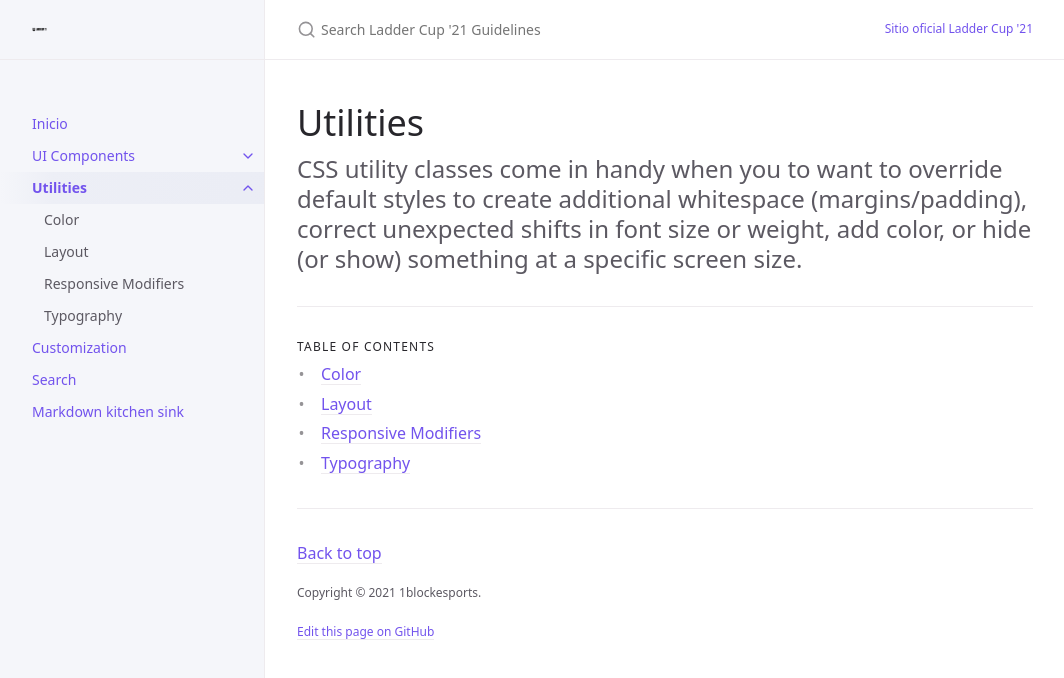
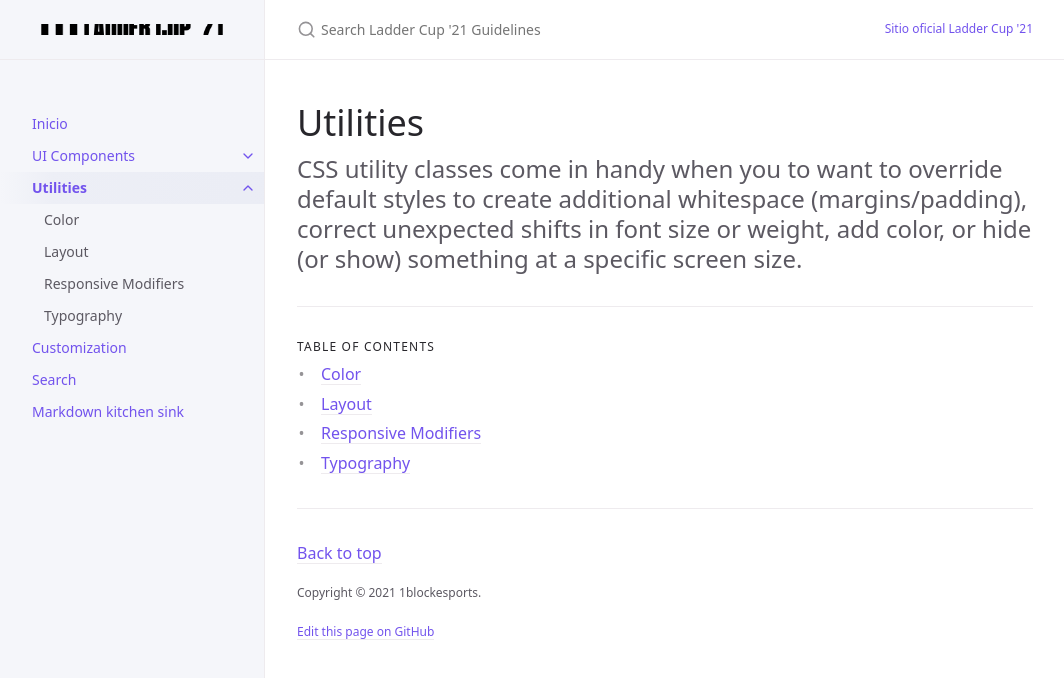
Before and after one commit to 1blockesports/laddercup-guidelines, a Jekyll site: the page built from docs/utilities/utilities.md, in a window 1280 px wide. Shown: the top 678 px of the page, without its empty margins (107-1171 px from the left). Built offline with Jekyll 4.4.1, drawn with Linux system fonts in a browser that asks for light colours.

Commit message:
Update layout.scss

```diff
--- a/_sass/layout.scss
+++ b/_sass/layout.scss
@@ -133,7 +133,7 @@
     background-image: url($logo);
     background-repeat: no-repeat;
     background-position: left center;
-    background-size: contain;
+    background-size: 100%;
   }
 }
 
```
